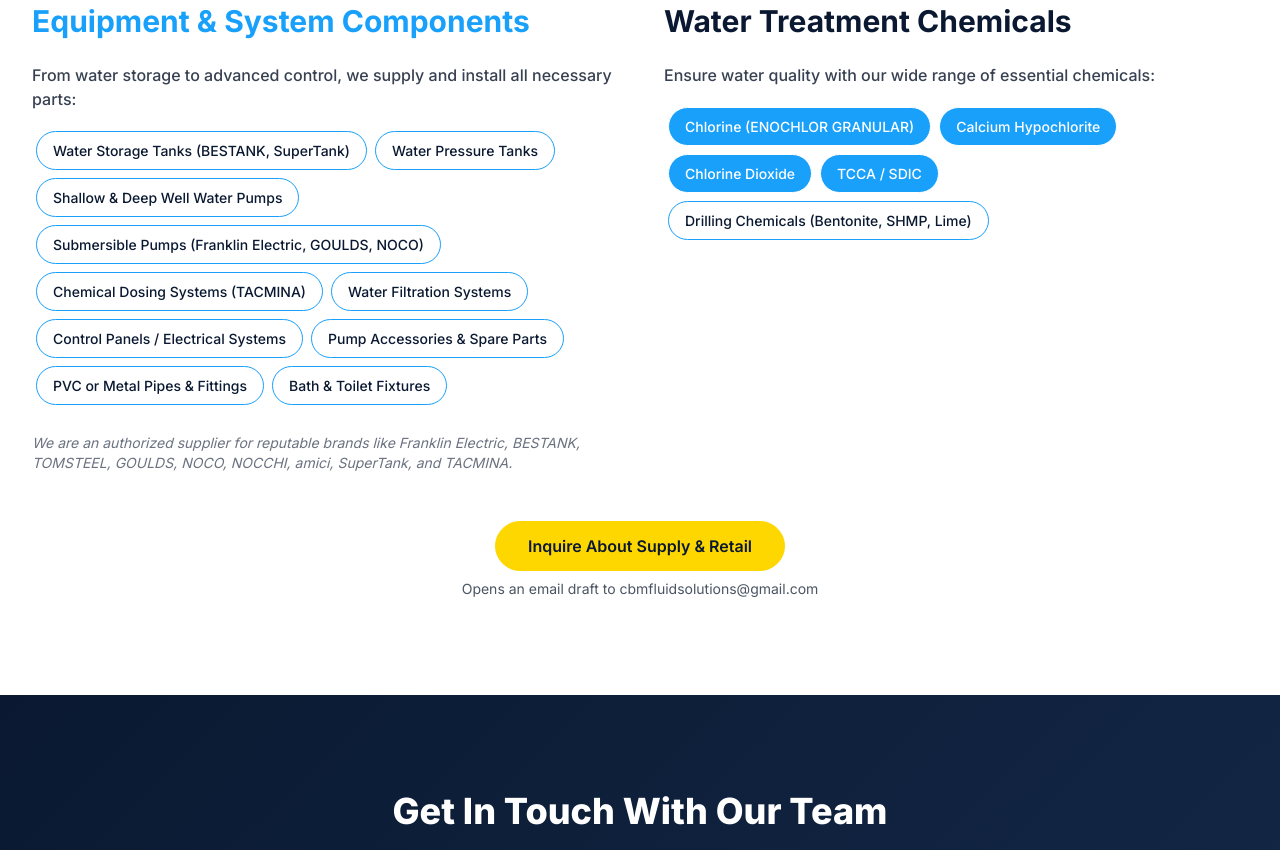
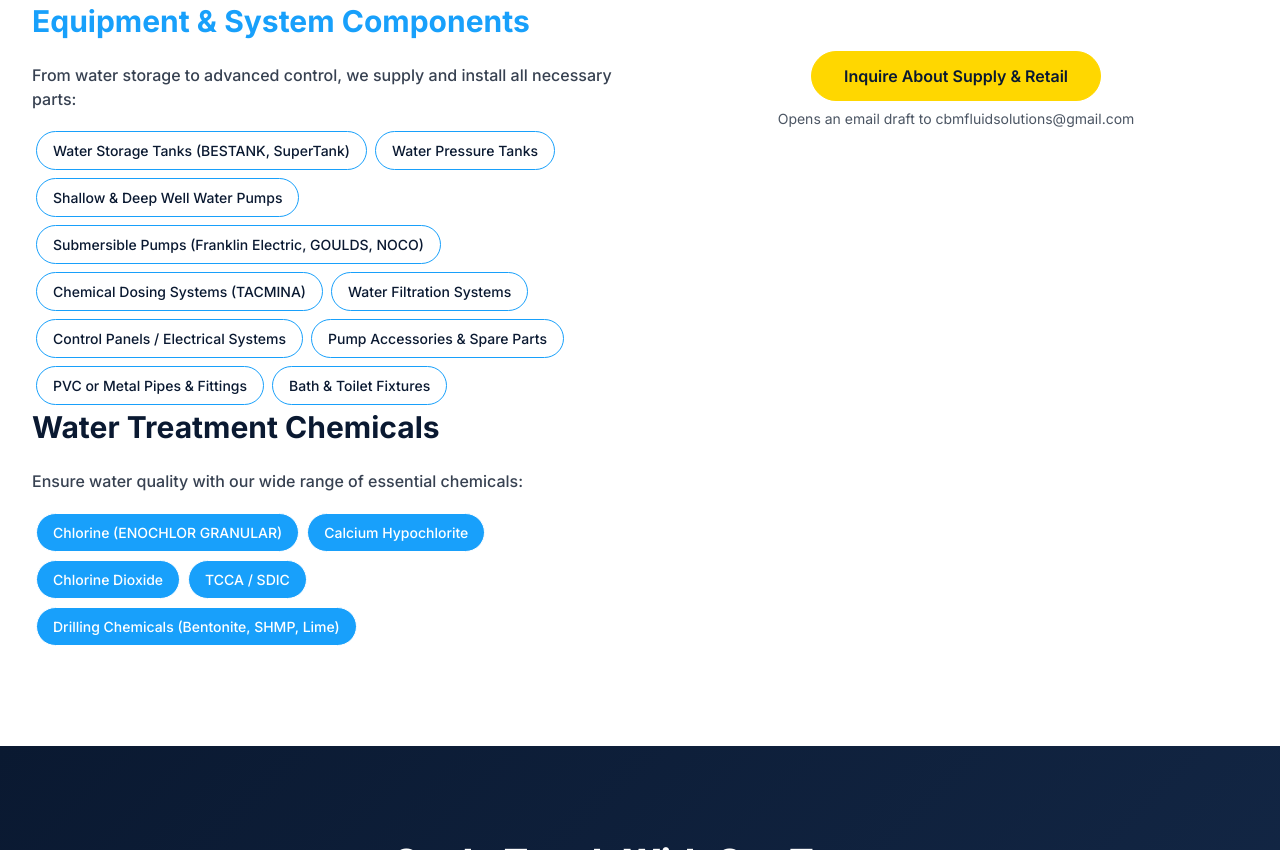
Before and after one commit to cbmfs/cbm-fluid-solutions-opc, a plain HTML site: page index.html in a window 1280 px wide. Shown: the part 3108-3958 px from the top of the page. Drawn offline with nearby package versions, Linux system fonts and the light colour scheme.

Commit message:
Add files via upload

```diff
--- a/index.html
+++ b/index.html
@@ -274,10 +274,7 @@
                         <span class="product-item">PVC or Metal Pipes & Fittings</span>
                         <span class="product-item">Bath & Toilet Fixtures</span>
                     </div>
-                    <p class="mt-6 text-sm italic text-gray-500">
-                        We are an authorized supplier for reputable brands like Franklin Electric, BESTANK, TOMSTEEL, GOULDS, NOCO, NOCCHI, amici, SuperTank, and TACMINA.
-                    </p>
-                </div>
+
 
                 <!-- Chemicals -->
                 <div>
@@ -288,7 +285,7 @@
                         <span class="product-item bg-cbm-secondary text-white border-white">Calcium Hypochlorite</span>
                         <span class="product-item bg-cbm-secondary text-white border-white">Chlorine Dioxide</span>
                         <span class="product-item bg-cbm-secondary text-white border-white">TCCA / SDIC</span>
-                        <span class="product-item">Drilling Chemicals (Bentonite, SHMP, Lime)</span>
+			<span class="product-item bg-cbm-secondary text-white border-white">Drilling Chemicals (Bentonite, SHMP, Lime)</span>
                     </div>
                 </div>
             </div>
```
